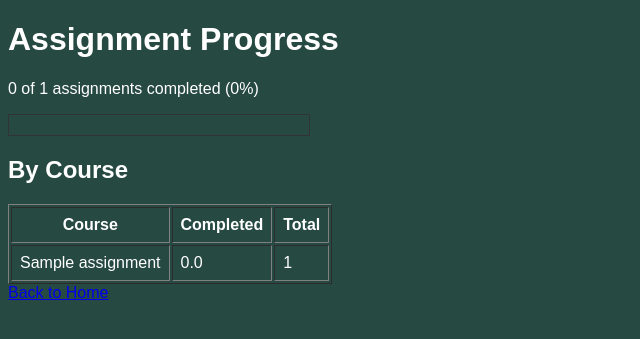
After one commit to hjphill2-lab/systemsetup, a Flask app: page /progress in a window 1280 px wide. The commit adds this page. Shown: the top 339 px of the page, without its empty margins (0-640 px from the left). Run offline with Flask 3, Linux system fonts and the light colour scheme; the visitor is signed in with stand-in values (Sample User, id 1); tables that the repository leaves empty or names only in its code hold one stand-in row (values such as "Sample post").

Commit message:
Add assignment progress dashboard

```diff
--- a/StudentPlanner/app.py
+++ b/StudentPlanner/app.py
@@ -309,11 +309,54 @@ def activate_user(user_id):
 
     return redirect('/manage_users')
 
-
 @app.route('/logout')
 def logout():
     session.clear()
     return redirect('/')
 
+@app.route('/progress')
+def progress():
+    if 'UserID' not in session:
+        return redirect('/')
+
+    db = get_connection()
+    cursor = db.cursor()
+
+    cursor.execute(
+        "SELECT COUNT(*) FROM Assignments WHERE UserID = %s",
+        (session['UserID'],)
+    )
+    total = cursor.fetchone()[0]
+
+    cursor.execute(
+        "SELECT COUNT(*) FROM Assignments WHERE UserID = %s AND Completed = 1",
+        (session['UserID'],)
+    )
+    completed = cursor.fetchone()[0]
+
+    cursor.execute(
+        """
+        SELECT CourseName, COUNT(*) AS total, SUM(Completed) AS done
+        FROM Assignments
+        WHERE UserID = %s
+        GROUP BY CourseName
+        """,
+        (session['UserID'],)
+    )
+    by_course = cursor.fetchall()
+
+    cursor.close()
+    db.close()
+
+    percent = round((completed / total) * 100) if total > 0 else 0
+
+    return render_template(
+        'progress.html',
+        total=total,
+        completed=completed,
+        percent=percent,
+        by_course=by_course
+    )
+
 if __name__ == '__main__':
     app.run(debug=True)
--- a/StudentPlanner/templates/home.html
+++ b/StudentPlanner/templates/home.html
@@ -4,7 +4,7 @@
     <meta charset="UTF-8">
     <meta name="viewport" content="width=device-width, initial-scale=1.0">
     <title>Student Planner</title>
-    <link rel="stylesheet" href ="/static/style.css">
+    <link rel="stylesheet" href="/static/style.css">
 </head>
 <body>
     <h1>Student Planner</h1>
@@ -22,6 +22,7 @@
         <div class="button-container">
             <a class="button" href="/add_assignment">Add Assignment</a>
             <a class="button" href="/assignments">View My Assignments</a>
+            <a class="button" href="/progress">View My Progress</a>
 
             {% if session["role"] == "admin" %}
             <a class="button" href="/manage_users">Manage Users</a>
--- /dev/null
+++ b/StudentPlanner/templates/progress.html
@@ -0,0 +1,34 @@
+<!DOCTYPE html>
+<html>
+<head>
+    <title>My Progress</title>
+    <link rel="stylesheet" href="/static/style.css">
+</head>
+<body>
+    <h1>Assignment Progress</h1>
+
+    <p>{{ completed }} of {{ total }} assignments completed ({{ percent }}%)</p>
+
+    <div style="border: 1px solid #333; width: 300px; height: 20px;">
+        <div style="background-color: #4caf50; width: {{ percent }}%; height: 100%;"></div>
+    </div>
+
+    <h2>By Course</h2>
+    <table border="1" cellpadding="8">
+        <tr>
+            <th>Course</th>
+            <th>Completed</th>
+            <th>Total</th>
+        </tr>
+        {% for course in by_course %}
+        <tr>
+            <td>{{ course[0] }}</td>
+            <td>{{ course[2] }}</td>
+            <td>{{ course[1] }}</td>
+        </tr>
+        {% endfor %}
+    </table>
+
+    <a href="/home">Back to Home</a>
+</body>
+</html>
```
Lines whose indentation alone changed are shown as unchanged.
